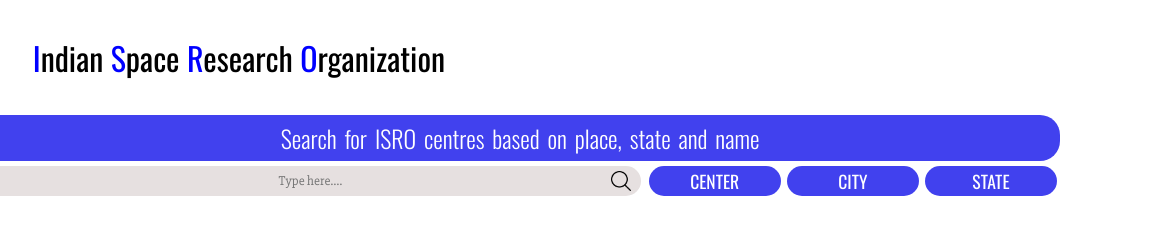
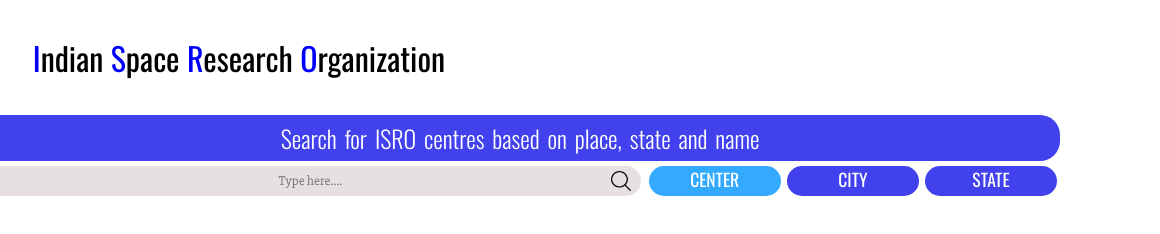
Before and after one commit to SCLakum/ISRO-centres---Javascript-Project---w9lkm13o25ft, a plain HTML site: page index.html in a window 1280 px wide. Shown: the full height of the page, 120-1280 px from the left. Drawn offline with nearby package versions, Linux system fonts and the light colour scheme; no server answers.

Commit message:
Search on input chActive btn colornge

```diff
--- a/App.js
+++ b/App.js
@@ -1,6 +1,6 @@
+const searchInput = document.getElementById("inputBox");
+
 function searchCategory(category){
-
-    const searchInput = document.getElementById("inputBox").value.toLowerCase();
 
     let mainlist = document.getElementById("mainlist");
     mainlist.innerHTML = "";
@@ -10,9 +10,9 @@
         .then(data => {
             data.centres.forEach(centre => {
 
-                if ((category === 'name' && centre.name.toLowerCase().includes(searchInput)) ||
-                (category === 'Place' && centre.Place.toLowerCase().includes(searchInput)) ||
-                (category === 'State' && centre.State.toLowerCase().includes(searchInput)) || category === '') {
+                if ((category === 'name' && centre.name.toLowerCase().includes(searchInput.value.toLowerCase())) ||
+                (category === 'Place' && centre.Place.toLowerCase().includes(searchInput.value.toLowerCase())) ||
+                (category === 'State' && centre.State.toLowerCase().includes(searchInput.value.toLowerCase())) || category === '') {
                     let newlist = document.createElement("li");
                     let newlistdata = `
                             <div class="listHead" id="CenterData">CENTER
@@ -40,3 +40,8 @@
 }
 
 searchCategory("");
+
+searchInput.addEventListener("input", ()=>{
+    searchCategory(document.querySelector('input[name="FillterBtns"]:checked').value);
+    console.log(searchInput.value)
+});
--- a/index.html
+++ b/index.html
@@ -26,9 +26,12 @@
                     <input id="inputBox" type="text" placeholder="Type here....">
                     <img src="./Src/search-symbol.png" id="search-symbol" alt="search symbol">
                 </div>
-                <button class="btn" id="centerBtn" onclick="searchCategory('name')">CENTER</button>
-                <button class="btn" id="cityBtn" onclick="searchCategory('Place')">CITY</button>
-                <button class="btn" id="stateBtn" onclick="searchCategory('State')">STATE</button>
+                <input type="radio" id="centerBtn" name="FillterBtns" value="name" checked> <label for="centerBtn" class="btn" >CENTER</label>
+                <input type="radio" id="cityBtn" name="FillterBtns" value="Place"> <label for="cityBtn" class="btn" >CITY</label>
+                <input type="radio" id="stateBtn" name="FillterBtns" value="State"> <label for="stateBtn" class="btn" >STATE</label>
+                <!-- <button class="btn" id="centerBtn" onclick="searchCategory('name')">CENTER</button> -->
+                <!-- <button class="btn" id="cityBtn" onclick="searchCategory('Place')">CITY</button>
+                <button class="btn" id="stateBtn" onclick="searchCategory('State')">STATE</button> -->
             </div>
             <div id="MainData">
                 <ul id="mainlist">
--- a/styles.css
+++ b/styles.css
@@ -95,9 +95,10 @@
     font-size: 1.1rem;
     color: #fff;
     cursor: pointer;
+    text-align: center;
 }
 
-.active-btn{
+input[type="radio"]:checked+label {
     background-color: rgba(1, 149, 255, 0.799);
 }
 
@@ -125,3 +126,7 @@
 #StateData{
     width: 20%;
 }
+
+#centerBtn, #cityBtn, #stateBtn{
+    display: none;
+}
```
